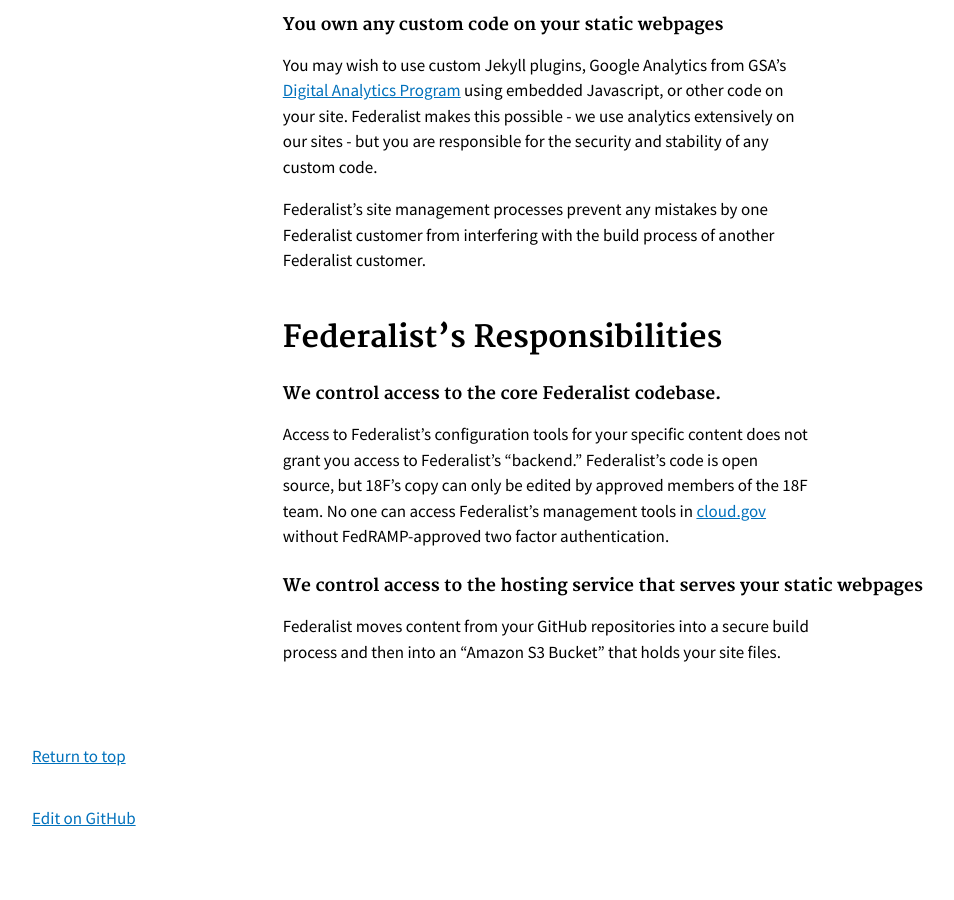
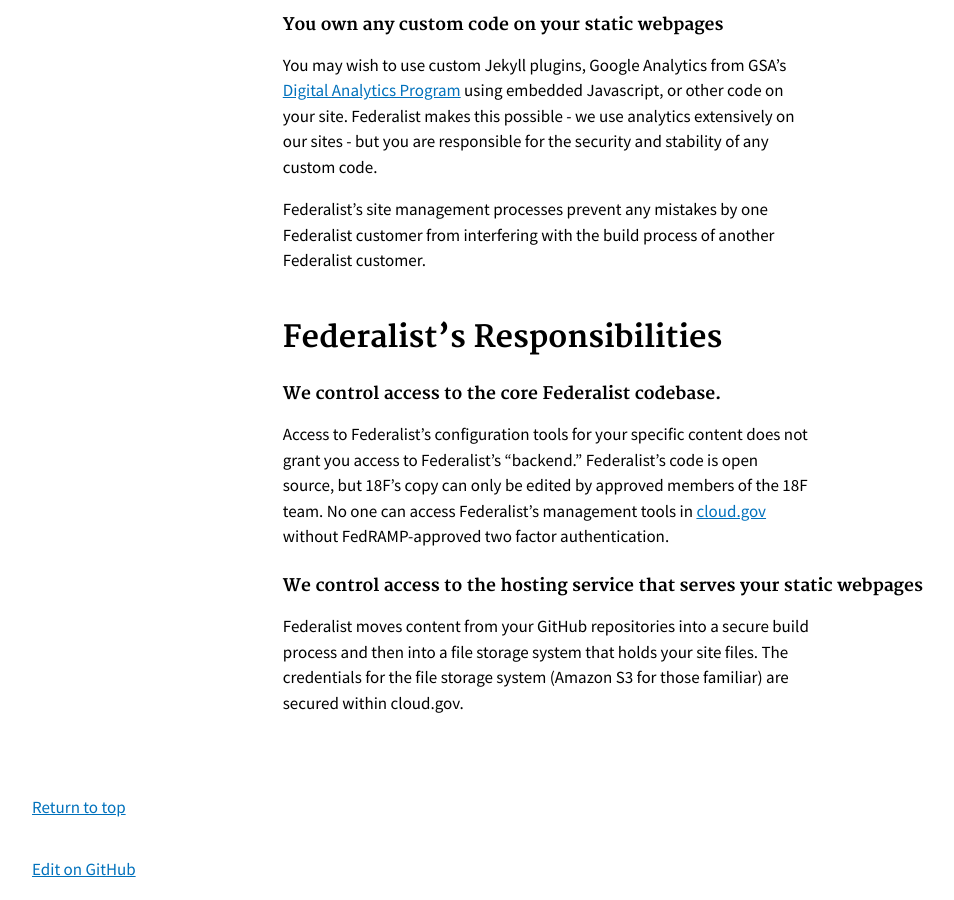
Before and after one commit to Macy-FK/federaliste, a Jekyll site: the page built from pages/using-federalist/customer-responsibilities.md, in a window 1280 px wide and 900 px high, scrolled down 1237 px. Shown: the whole window, without its empty margins (118-1072 px from the left). Built offline with Jekyll 4.4.1, drawn with Linux system fonts in a browser that asks for light colours; Markdown is read by kramdown in place of the engine named in the settings; before the commit the page ends 2086 px from its top, so only the background shows below that.

Commit message:
Update customer-responsibilities.md

```diff
--- a/pages/using-federalist/customer-responsibilities.md
+++ b/pages/using-federalist/customer-responsibilities.md
@@ -35,4 +35,4 @@ Access to Federalist's configuration tools for your specific content does not gr
 
 #### We control access to the hosting service that serves your static webpages
 
-Federalist moves content from your GitHub repositories into a secure build process and then into an "Amazon S3 Bucket" that holds your site files.
+Federalist moves content from your GitHub repositories into a secure build process and then into a file storage system that holds your site files. The credentials for the file storage system (Amazon S3 for those familiar) are secured within cloud.gov.
```
